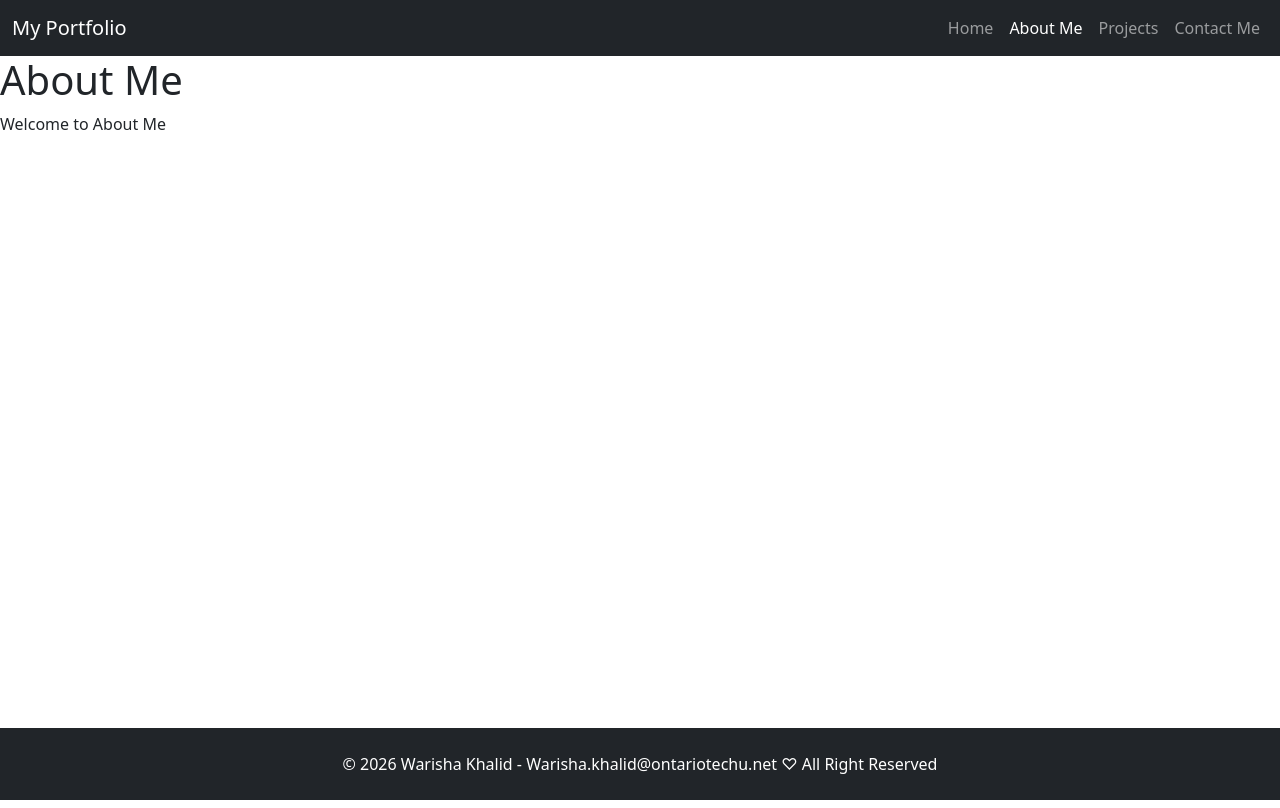
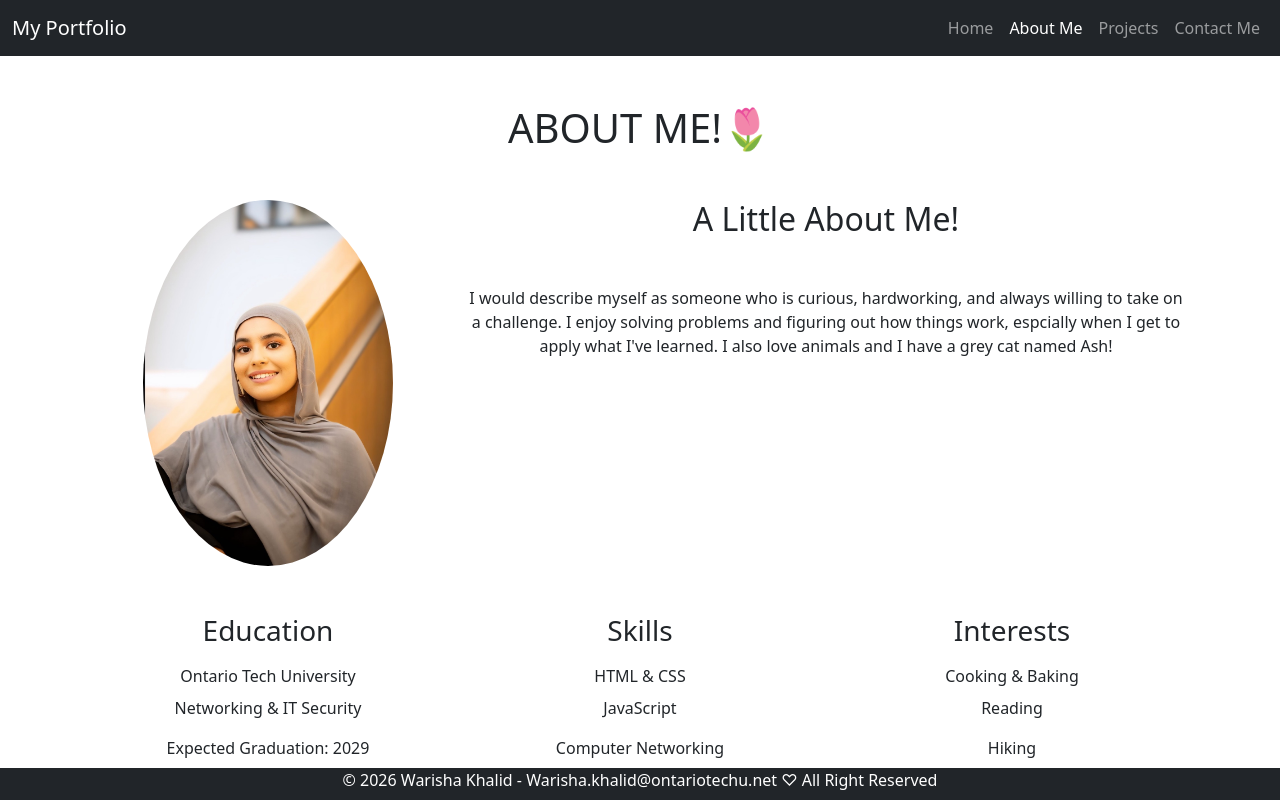
Before and after one commit to warishakhalid-netizen/INFR3120U---Assignment02, a Node server app: page /aboutme in a window 1280 px wide. Run offline with Node 20, Linux system fonts and the light colour scheme; some libraries are stand-ins or nearby versions.

Commit message:
Complete About Me page and improve Contact form

```diff
--- a/routes/index.js
+++ b/routes/index.js
@@ -24,4 +24,5 @@ router.get('/projects', function(req, res, next) {
 router.get('/contactme', function(req, res, next) {
   res.render('contact', { title: 'Contact Me' });
 });
+
 module.exports = router;
--- a/views/about.ejs
+++ b/views/about.ejs
@@ -1,5 +1,54 @@
 <%- include partials/header.ejs %>
 <%- include partials/main_nav.ejs %>
-<h1><%= title %></h1>
-<p>Welcome to <%= title %></p>
+
+<main class = "container text-center my-5">
+<h1 class = "text-center mb-5"> ABOUT ME!🌷</h1>
+
+<!-- Used from Bootstrap version 5.0 - stacked horizontal grid system-->
+<div class="container">
+  <div class="row">
+    <div class="col-sm-4">
+      <img src="/assets/images/portrait.jpg"
+      class="img-fluid rounded-circle"
+      width="250"
+      alt="Picture of me!">
+    </div>
+
+
+
+    <div class="col-sm-8">
+        <h2 class = 'mb-5'><i class="fa-solid fa-paw" style="color: rgb(190, 152, 185);"></i> A Little About Me!</h2>
+        <p> I would describe myself as someone who is curious, hardworking, and always
+          willing to take on a challenge. I enjoy solving problems and figuring out how things work,
+          espcially when I get to apply what I've learned. I also love animals and I have a grey cat named Ash!
+        </p>
+    </div>
+  </div>
+
+  <div class="row my-5">
+    <div class="col-sm">
+      <h3 class ="card-title"><i class="fa-solid fa-graduation-cap" style="color: rgb(190, 152, 185);"></i> Education</h3>
+    <p class ="card-text my-3 mb-2"> Ontario Tech University</p>
+    <p class="card-text">Networking & IT Security</p>
+    <p class="card-text">Expected Graduation: 2029</p>
+    </div>
+
+    <div class="col-sm">
+      <h3 class ="card-title"><i class="fa-solid fa-keyboard" style="color: rgb(190, 152, 185);"></i> Skills</h3>
+    <p class ="card-text my-3 mb-2"> HTML & CSS</p>
+    <p class="card-text">JavaScript</p>
+    <p class="card-text">Computer Networking</p>
+
+    </div>
+
+    <div class="col-sm">
+      <h3 class ="card-title"><i class="fa-solid fa-person-hiking" style="color: rgb(190, 152, 185);"></i> Interests</h3>
+    <p class ="card-text my-3 mb-2"> Cooking & Baking </p>
+    <p class="card-text"> Reading</p>
+    <p class="card-text"> Hiking</p>
+  </div>
+</div>
+
+</main>
+
 <%- include partials/footer.ejs %>
--- a/views/partials/footer.ejs
+++ b/views/partials/footer.ejs
@@ -1,13 +1,13 @@
 <!--
 Footer content located here
-Use Bootstrap to include header with fixed-bottom, use py-3 for padding within
-the footer itself.
+Use Bootstrap to include header with fixed-bottom, use pb-2 for padding within
+the footer itself at the bottom of the content.
 -->
 
-<footer class="fixed-bottom bg-dark text-white py-2">
+<footer class="fixed-bottom bg-dark text-white pb-2">
 
   <!-- Create a div class to centre footer content and use my-3 from bootstrap to add extra length vertically-->
-  <div class="container text-center my-3">
+  <div class="container text-center">
     © 2026 Warisha Khalid - Warisha.khalid@ontariotechu.net ♡ All Right Reserved
   </div>
 
```
Also changed, not shown: views/contact.ejs (+28 -16 lines), views/projects.ejs (+7 -2 lines).
